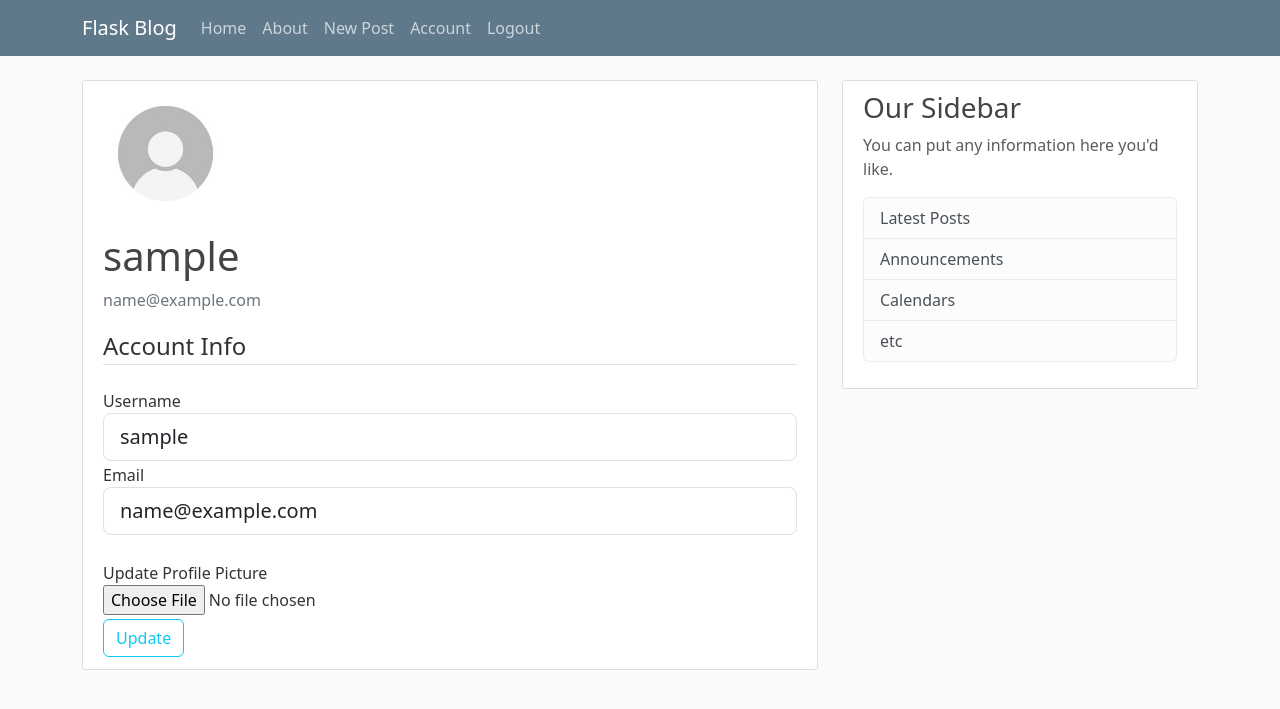
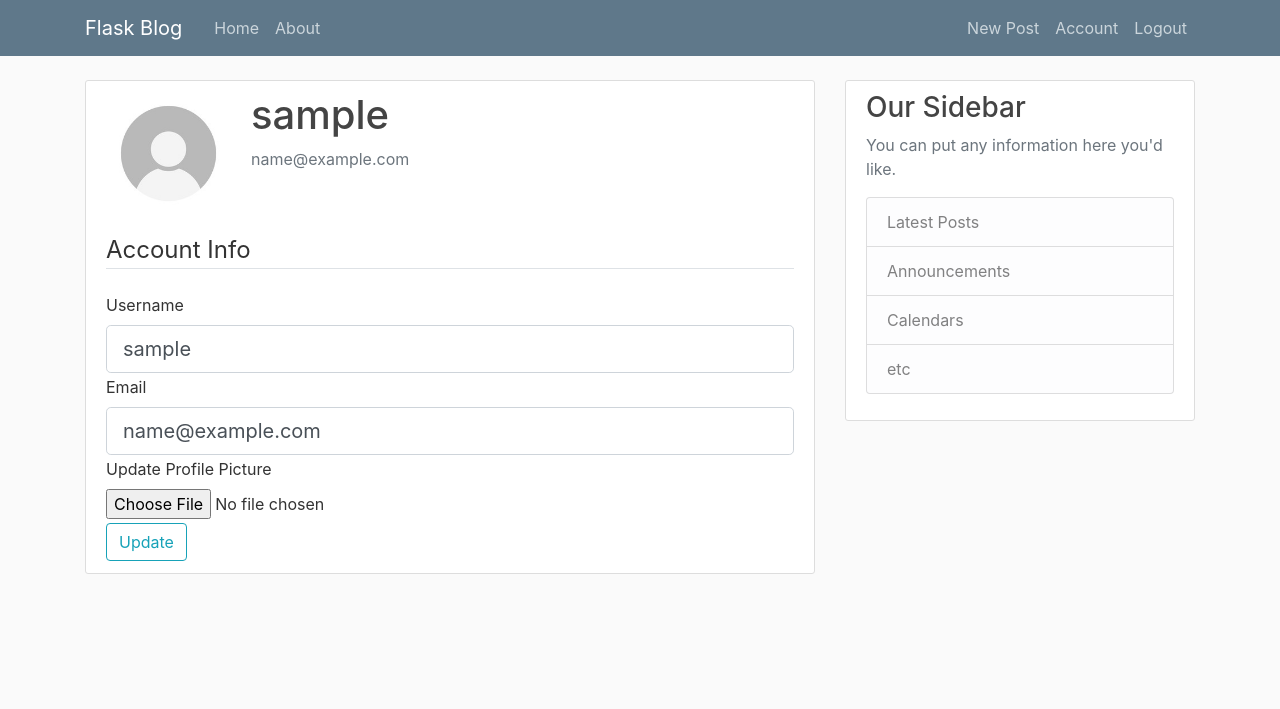
Before and after one commit to 7ired/portfolio, a Flask app: page /account in a window 1280 px wide. Shown: the top 709 px of the page. Run offline with Flask 3, Linux system fonts and the light colour scheme; the visitor is signed in with stand-in values (Sample User, id 1); some libraries are stand-ins or nearby versions.

Commit message:
Fixed navbar and account page layout

```diff
--- a/blog/templates/account.html
+++ b/blog/templates/account.html
@@ -7,12 +7,14 @@
           <h2 class="account-heading">{{ current_user.username }}</h2>
           <p class="text-secondary">{{ current_user.email }}</p>
         </div>
+      </div>
         <form method="POST" action="" enctype="multipart/form-data">
             {{ form.hidden_tag() }}
             <fieldset class="form-group">
                 <legend class="border-bottom mb-4">Account Info</legend>
                 <div class="form-group">
                     {{ form.username.label(class="form-control-label") }}
+
                     {% if form.username.errors %}
                         {{ form.username(class="form-control form-control-lg is-invalid") }}
                         <div class="invalid-feedback">
@@ -37,12 +39,12 @@
                         {{ form.email(class="form-control form-control-lg") }}
                     {% endif %}
                 </div>
-                    <div class="form-group"><br>
-                        {{ form.picture.label() }}<br>
+                <div class="form-group">
+                    {{ form.picture.label() }}
                     {{ form.picture(class="form-control-file") }}
                     {% if form.picture.errors %}
                         {% for error in form.picture.errors %}
-                                <br><span class="text-danger">{{ error }}</span><br>
+                            <span class="text-danger">{{ error }}</span></br>
                         {% endfor %}
                     {% endif %}
                 </div>
@@ -52,5 +54,4 @@
             </div>
         </form>
     </div>
-    </div>
 {% endblock content %}
--- a/blog/templates/layout.html
+++ b/blog/templates/layout.html
@@ -6,7 +6,7 @@
      <meta name="viewport" content="width=device-width, initial-scale=1">
 
      <!-- Bootstrap CSS -->
-     <link href="https://cdn.jsdelivr.net/npm/bootstrap@5.3.2/dist/css/bootstrap.min.css" rel="stylesheet" integrity="sha384-T3c6CoIi6uLrA9TneNEoa7RxnatzjcDSCmG1MXxSR1GAsXEV/Dwwykc2MPK8M2HN" crossorigin="anonymous">
+     <link rel="stylesheet" href="https://maxcdn.bootstrapcdn.com/bootstrap/4.0.0/css/bootstrap.min.css" integrity="sha384-Gn5384xqQ1aoWXA+058RXPxPg6fy4IWvTNh0E263XmFcJlSAwiGgFAW/dAiS6JXm" crossorigin="anonymous">
 
      <link rel="stylesheet" type="text/css" href="{{ url_for('static', filename='main.css') }}">
 
@@ -30,7 +30,7 @@
                <a class="nav-item nav-link" href="{{ url_for('main.about') }}">About</a>
              </div>
              <!-- Navbar Right Side -->
-             <div class="navbar-nav">
+             <div class="navbar-nav ml-auto">
                {% if current_user.is_authenticated %}
                  <a class="nav-item nav-link" href="{{ url_for('posts.new_post') }}">New Post</a>
                  <a class="nav-item nav-link" href="{{ url_for('users.account') }}">Account</a>
```
Lines whose indentation alone changed are shown as unchanged.
